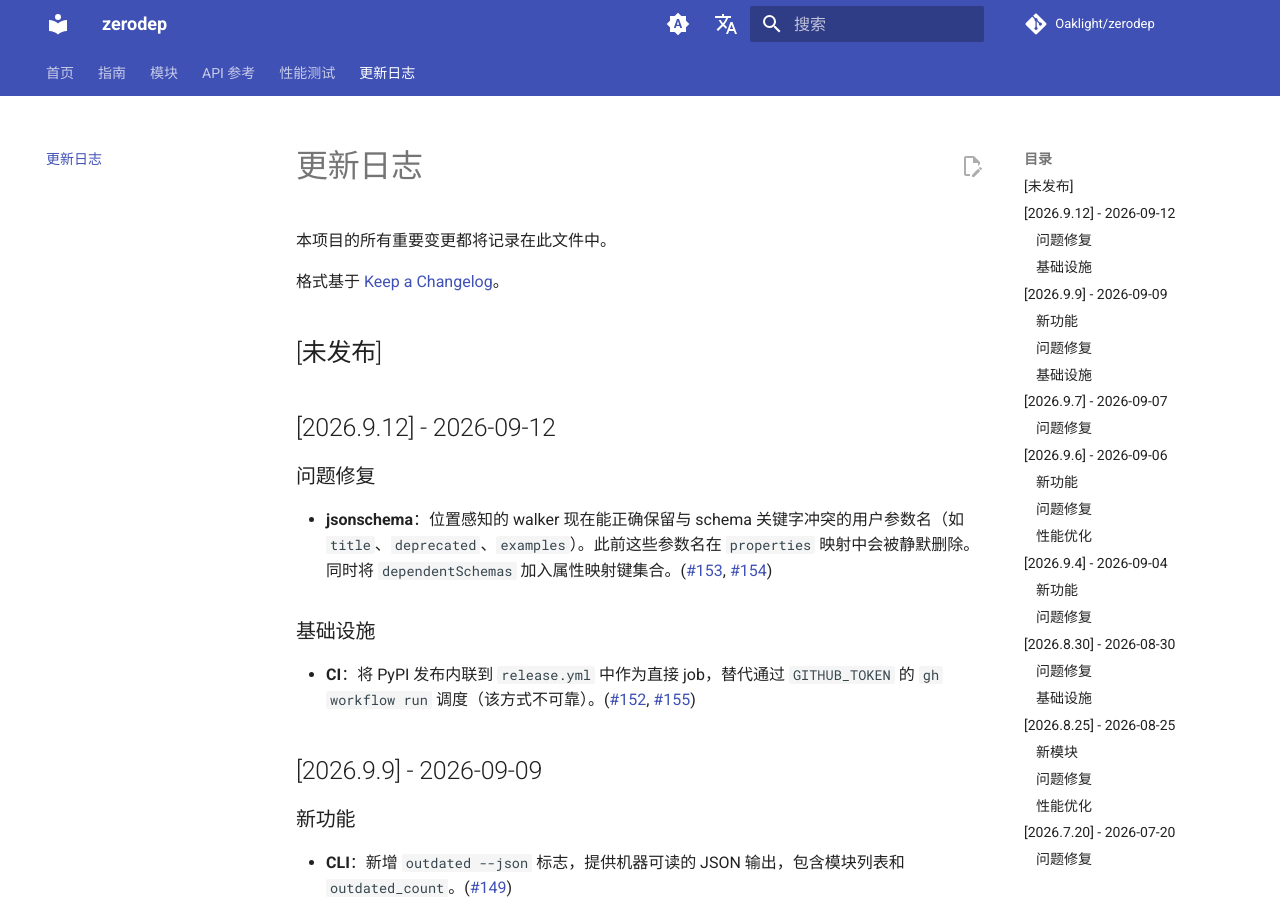
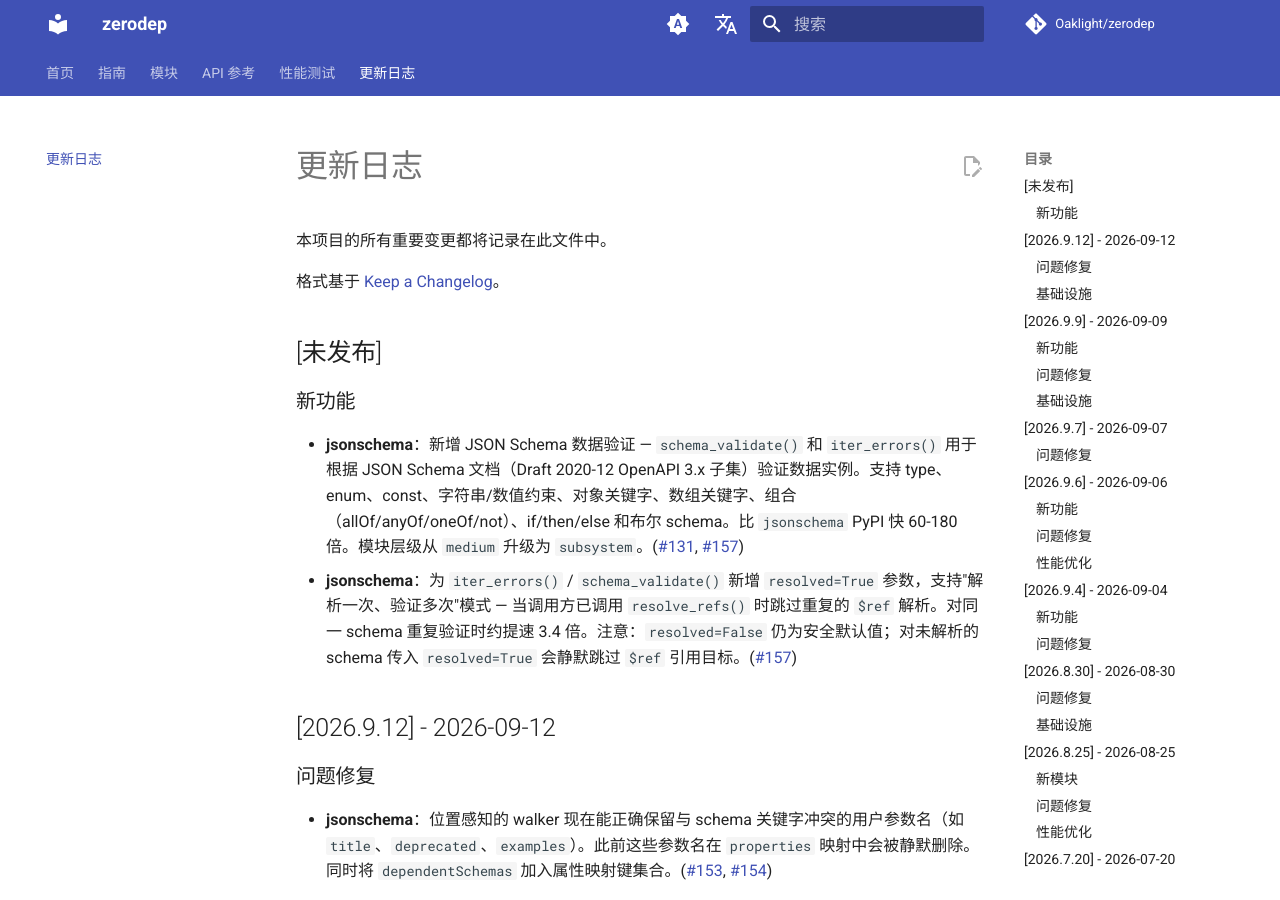
Before and after one commit to Oaklight/zerodep, an MkDocs documentation site: the page built from docs/changelog.md, in a window 1280 px wide and 900 px high. Built offline with MkDocs 1.6.1 and Material for MkDocs 9.7.7, drawn with Linux system fonts in a browser that asks for light colours; comment, search, counter and statistics services are not loaded.

Commit message:
docs: add jsonschema validation changelog entry

```diff
--- a/docs/changelog.md
+++ b/docs/changelog.md
@@ -5,6 +5,12 @@
 格式基于 [Keep a Changelog](https://keepachangelog.com/zh-CN/1.1.0/)。
 
 ## [未发布]
+
+### 新功能
+
+- **jsonschema**：新增 JSON Schema 数据验证 — `schema_validate()` 和 `iter_errors()` 用于根据 JSON Schema 文档（Draft 2020-12 OpenAPI 3.x 子集）验证数据实例。支持 type、enum、const、字符串/数值约束、对象关键字、数组关键字、组合（allOf/anyOf/oneOf/not）、if/then/else 和布尔 schema。比 `jsonschema` PyPI 快 60-180 倍。模块层级从 `medium` 升级为 `subsystem`。([#131](https://github.com/Oaklight/zerodep/issues/131), [#157](https://github.com/Oaklight/zerodep/pull/157))
+- **jsonschema**：为 `iter_errors()` / `schema_validate()` 新增 `resolved=True` 参数，支持"解析一次、验证多次"模式 — 当调用方已调用 `resolve_refs()` 时跳过重复的 `$ref` 解析。对同一 schema 重复验证时约提速 3.4 倍。注意：`resolved=False` 仍为安全默认值；对未解析的 schema 传入 `resolved=True` 会静默跳过 `$ref` 引用目标。([#157](https://github.com/Oaklight/zerodep/pull/157))
+
 
 ## [2026.9.12] - 2026-09-12
 
```
